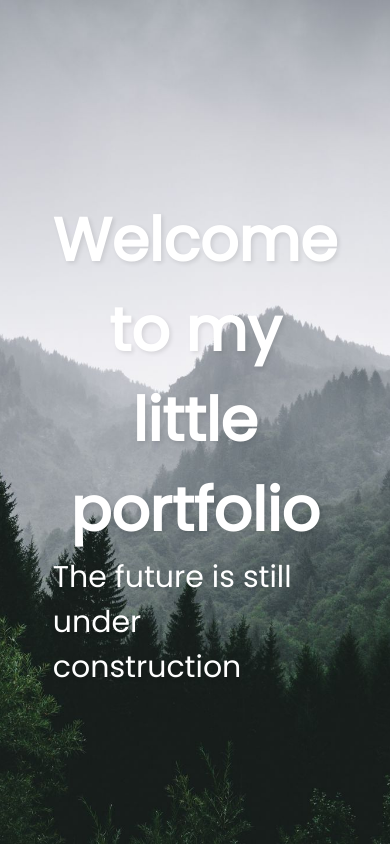
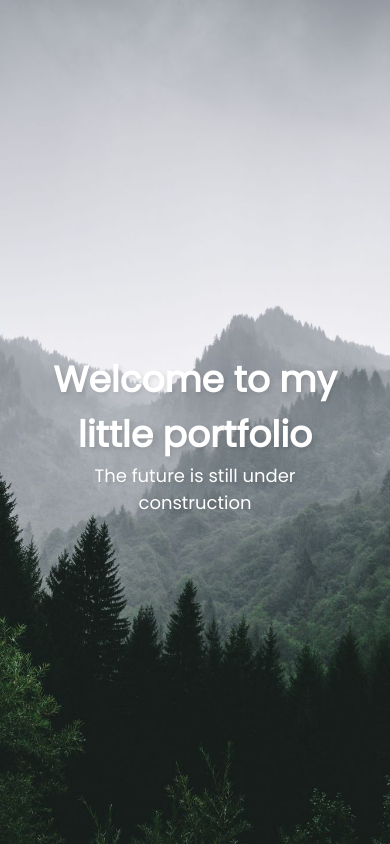
Before and after one commit to Skyesblue/my-port, a Vue app: page / in a window 390 px wide. Built offline with nearby package versions, Linux system fonts and the light colour scheme; the HTML template or start-up script is replaced by a standard one.

Commit message:
Adjust responsive pages

```diff
--- a/src/assets/styles/pages/identity.scss
+++ b/src/assets/styles/pages/identity.scss
@@ -20,4 +20,11 @@
         color: white;
         text-shadow: 2px 2px 4px rgba(0, 0, 0, 0.1);
     }
+
+    @media (max-width: 768px) {
+        .identity-headline {
+            font-size: 18px;
+            margin-inline: 50px;
+        }
+    }
 }
--- a/src/components/identity/Identity.vue
+++ b/src/components/identity/Identity.vue
@@ -12,7 +12,7 @@ const props = withDefaults(defineProps<propsInterface>(), {
     <div class="identity-body">
         <div class="identity-headline">
           <h1 class="text-align-center m-0-bottom">{{ props.label }}</h1>
-          <p>The future is still under construction</p>
+          <p class="text-align-center">The future is still under construction</p>
         </div>
     </div>
 </template>
```
